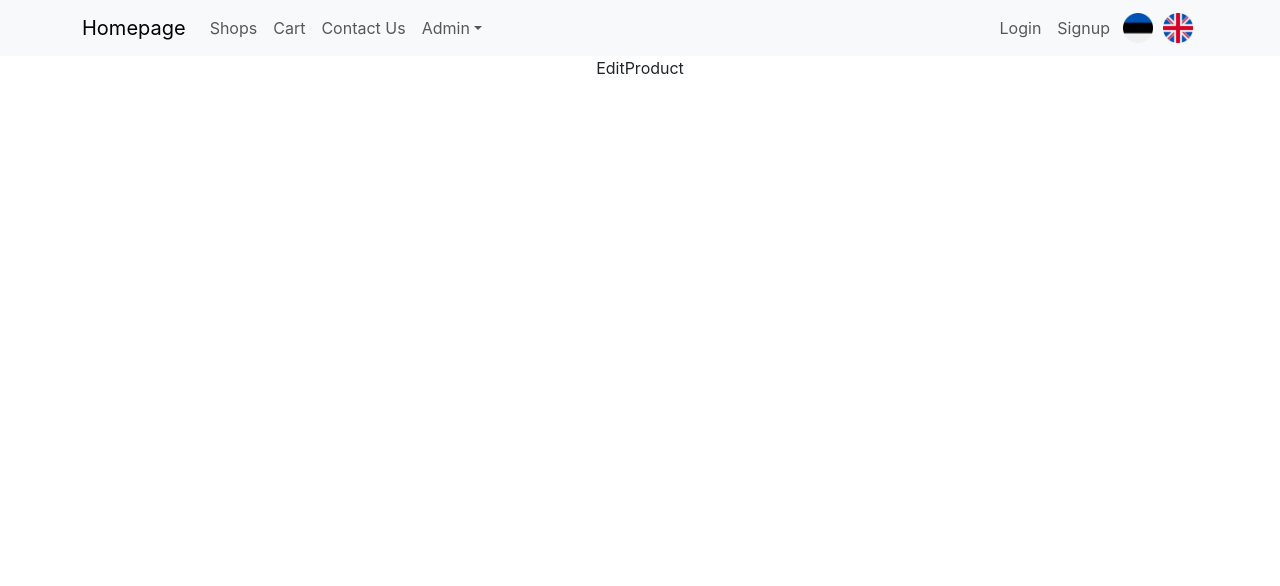
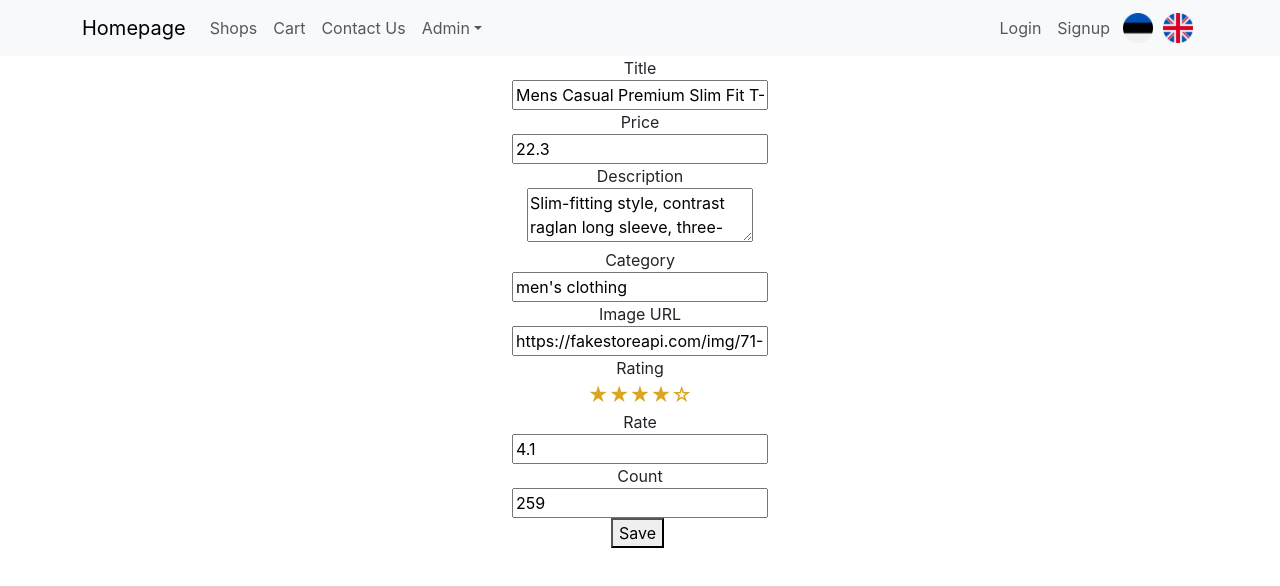
Before and after one commit to eiramada/ReactKoolitus_202404, a React (Create React App) app in the folder webshop/: page /admin/edit-product/1 in a window 1280 px wide. Shown: the top 586 px of the page. Built offline with nearby package versions, Linux system fonts and the light colour scheme.

Commit message:
login, signup dummy pages, edit product page

```diff
--- a/webshop/src/components/NavigationBar.jsx
+++ b/webshop/src/components/NavigationBar.jsx
@@ -44,6 +44,9 @@ function NavigationBar() {
               <NavDropdown.Item as={Link} to="/admin/add-product">
                 {t("add-product")}
               </NavDropdown.Item>
+              <NavDropdown.Item as={Link} to="/admin/edit-product/:index">
+                {t("edit-product")}
+              </NavDropdown.Item>
             </NavDropdown>
           </Nav>
 
--- a/webshop/src/pages/admin/AdminHome.jsx
+++ b/webshop/src/pages/admin/AdminHome.jsx
@@ -9,19 +9,19 @@ function AdminHome() {
   return (
     <div>
       {" "}
-      <Button as={Link} to="admin/add-product" variant="primary">
+      <Button as={Link} to="/admin/add-product" variant="primary">
         {t("add-product")}
       </Button>{" "}
-      <Button as={Link} to="admin/edit-product/:index" variant="secondary">
+      <Button as={Link} to="/admin/edit-product/:index" variant="secondary">
         {t("edit-product")}
       </Button>{" "}
-      <Button as={Link} to="admin/maintain-products" variant="success">
+      <Button as={Link} to="/admin/maintain-products" variant="success">
         {t("maintain-products")}
       </Button>{" "}
-      <Button as={Link} to="admin/maintain-categories" variant="warning">
+      <Button as={Link} to="/admin/maintain-categories" variant="warning">
         {t("maintain-categories")}
       </Button>{" "}
-      <Button as={Link} to="admin/maintain-shops" variant="info">
+      <Button as={Link} to="/admin/maintain-shops" variant="info">
         {t("maintain-shops")}
       </Button>{" "}
       <h1>{t("Welcome to React")}</h1>
--- a/webshop/src/pages/admin/EditProduct.jsx
+++ b/webshop/src/pages/admin/EditProduct.jsx
@@ -1,9 +1,84 @@
-import React from 'react'
+import React, { useRef, useState } from 'react';
+import { useNavigate, useParams } from 'react-router-dom';
+import StarRating from "../../components/StarRating";
+import NotFound from '../global/NotFound';
+import productsFromFile from "./../../data/products.json";
 
 function EditProduct() {
+  const { index } = useParams();
+  const product = productsFromFile[index];
+
+  const titleRef = useRef();
+  const priceRef = useRef();
+  const descriptionRef = useRef();
+  const categoryRef = useRef();
+  const imageRef = useRef();
+  const ratingRateRef = useRef();
+  const ratingCountRef = useRef();
+
+  const navigate = useNavigate();
+  const [message, setMessage] = useState();
+
+  function updateProduct() {
+    if (product === undefined) {
+      return <NotFound />;
+    }
+
+    if (titleRef.current.value === "") {
+      setMessage("Product title cannot be empty!");
+      return;
+    }
+
+    const updatedProduct = {
+
+      title: titleRef.current.value,
+      price: Number(priceRef.current.value),
+      description: descriptionRef.current.value,
+      category: categoryRef.current.value,
+      image: imageRef.current.value,
+      rating: {
+        rate: Number(ratingRateRef.current.value),
+        count: Number(ratingCountRef.current.value),
+      },
+    };
+
+    productsFromFile[index] = updatedProduct;
+    navigate('/admin/maintain-products');
+  }
+
+  if (product === undefined) {
+    return <NotFound />;
+  }
+
   return (
-    <div>EditProduct</div>
-  )
+    <div>
+      <div>{message}</div>
+      <label htmlFor="title">Title</label> <br />
+      <input id="title" ref={titleRef} type="text" defaultValue={product.title} />
+      <br />
+      <label htmlFor="price">Price</label> <br />
+      <input id="price" ref={priceRef} type="number" defaultValue={product.price} />
+      <br />
+      <label htmlFor="description">Description</label> <br />
+      <textarea id="description" ref={descriptionRef} defaultValue={product.description} />
+      <br />
+      <label htmlFor="category">Category</label> <br />
+      <input id="category" ref={categoryRef} type="text" defaultValue={product.category} />
+      <br />
+      <label htmlFor="image">Image URL</label> <br />
+      <input id="image" ref={imageRef} type="text" defaultValue={product.image} />
+      <br />
+      <label>Rating</label> <br />
+      <StarRating rating={parseFloat(product.rating.rate)} /> <br />
+      <label htmlFor="ratingRate">Rate</label> <br />
+      <input id="ratingRate" ref={ratingRateRef} type="number" step="0.1" defaultValue={product.rating.rate} />
+      <br />
+      <label htmlFor="ratingCount">Count</label> <br />
+      <input id="ratingCount" ref={ratingCountRef} type="number" defaultValue={product.rating.count} />
+      <br />
+      <button onClick={updateProduct}>Save</button> <br />
+    </div>
+  );
 }
 
-export default EditProduct
+export default EditProduct;
--- a/webshop/src/pages/admin/MaintainProducts.jsx
+++ b/webshop/src/pages/admin/MaintainProducts.jsx
@@ -1,8 +1,8 @@
 import React, { useState } from "react";
 import { Link } from "react-router-dom";
+import StarRating from "../../components/StarRating";
 import productsFromFile from "./../../data/products.json";
 import "./MaintainProducts.css";
-import StarRating from "../../components/StarRating";
 
 function MaintainProducts() {
   const [products, setProducts] = useState(productsFromFile.slice());
@@ -46,7 +46,7 @@ function MaintainProducts() {
               </td>
               <td>
                 <button onClick={() => deleteProduct(index)}>Delete</button>
-                <Link to={`/edit-product/${product.id}`}>
+                <Link to={`/admin/edit-product/${product.id}`}>
                   <button>Edit</button>
                 </Link>
               </td>
--- a/webshop/src/pages/auth/Login.jsx
+++ b/webshop/src/pages/auth/Login.jsx
@@ -1,9 +1,59 @@
-import React from 'react'
+import React from "react";
 
 function Login() {
   return (
-    <div>Login</div>
-  )
+    <div className="container mt-5">
+      <div className="row justify-content-center">
+        <div className="col-md-6">
+          <div className="card">
+            <div className="card-header text-center">
+              <h4>Login</h4>
+            </div>
+            <div className="card-body">
+              <form>
+                <div className="form-group">
+                  <label htmlFor="email">Email address</label>
+                  <input
+                    type="email"
+                    className="form-control"
+                    id="email"
+                    placeholder="Enter email"
+                  />
+                </div>
+                <div className="form-group">
+                  <label htmlFor="password">Password</label>
+                  <input
+                    type="password"
+                    className="form-control"
+                    id="password"
+                    placeholder="Password"
+                  />
+                </div>
+                <div className="form-group form-check">
+                  <input
+                    type="checkbox"
+                    className="form-check-input"
+                    id="rememberMe"
+                  />
+                  <label className="form-check-label" htmlFor="rememberMe">
+                    Remember me
+                  </label>
+                </div>
+                <button type="submit" className="btn btn-primary btn-block">
+                  Login
+                </button>
+              </form>
+            </div>
+            <div className="card-footer text-center">
+              <small>
+                Don't have an account? <a href="/signup">Sign up</a>
+              </small>
+            </div>
+          </div>
+        </div>
+      </div>
+    </div>
+  );
 }
 
-export default Login
+export default Login;
--- a/webshop/src/pages/auth/Signup.jsx
+++ b/webshop/src/pages/auth/Signup.jsx
@@ -1,9 +1,67 @@
-import React from 'react'
+import React from "react";
 
 function Signup() {
   return (
-    <div>Signup</div>
-  )
+    <div className="container mt-5">
+      <div className="row justify-content-center">
+        <div className="col-md-6">
+          <div className="card">
+            <div className="card-header text-center">
+              <h4>Sign Up</h4>
+            </div>
+            <div className="card-body">
+              <form>
+                <div className="form-group">
+                  <label htmlFor="username">Username</label>
+                  <input
+                    type="text"
+                    className="form-control"
+                    id="username"
+                    placeholder="Enter username"
+                  />
+                </div>
+                <div className="form-group">
+                  <label htmlFor="email">Email address</label>
+                  <input
+                    type="email"
+                    className="form-control"
+                    id="email"
+                    placeholder="Enter email"
+                  />
+                </div>
+                <div className="form-group">
+                  <label htmlFor="password">Password</label>
+                  <input
+                    type="password"
+                    className="form-control"
+                    id="password"
+                    placeholder="Password"
+                  />
+                </div>
+                <div className="form-group">
+                  <label htmlFor="confirmPassword">Confirm Password</label>
+                  <input
+                    type="password"
+                    className="form-control"
+                    id="confirmPassword"
+                    placeholder="Confirm Password"
+                  />
+                </div>
+                <button type="submit" className="btn btn-primary btn-block">
+                  Sign Up
+                </button>
+              </form>
+            </div>
+            <div className="card-footer text-center">
+              <small>
+                Already have an account? <a href="/login">Login</a>
+              </small>
+            </div>
+          </div>
+        </div>
+      </div>
+    </div>
+  );
 }
 
-export default Signup
+export default Signup;
```
